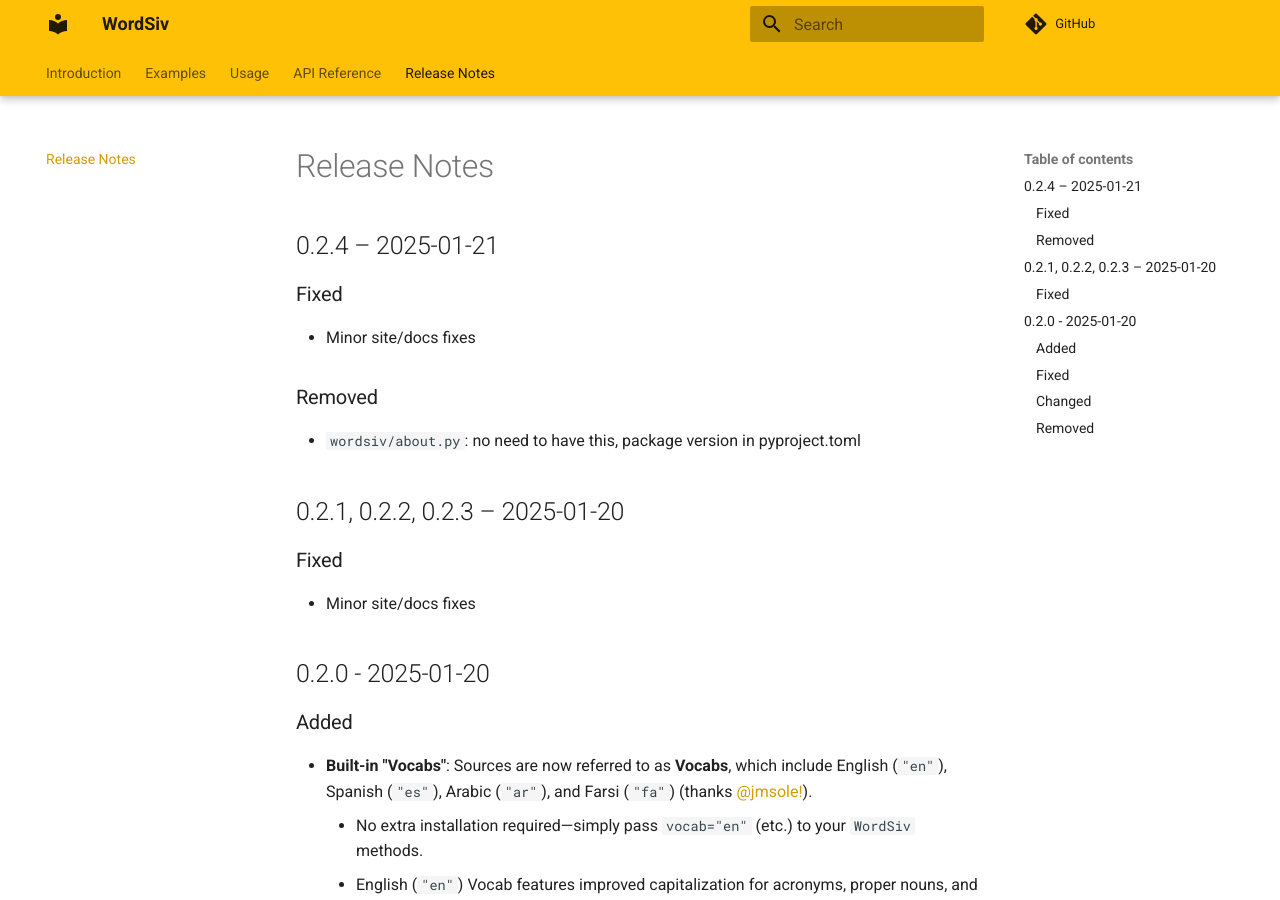
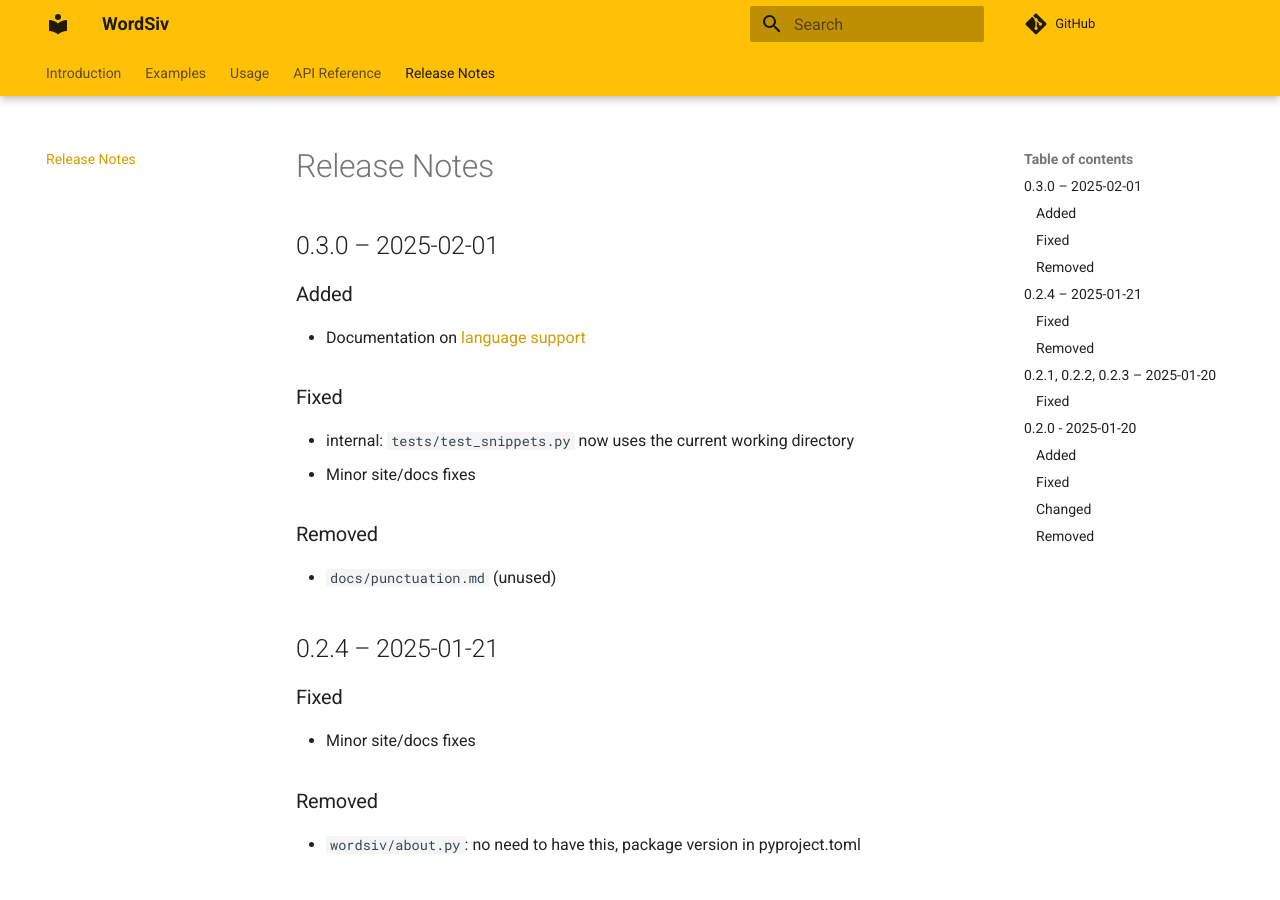
Before and after one commit to tallpauley/wordsiv, an MkDocs documentation site: the page built from docs/release-notes.md, in a window 1280 px wide and 900 px high. Built offline with MkDocs 1.6.1 and Material for MkDocs 9.7.7, drawn with Linux system fonts in a browser that asks for light colours; comment, search, counter and statistics services are not loaded.

Commit message:
bump version

```diff
--- a/docs/release-notes.md
+++ b/docs/release-notes.md
@@ -1,3 +1,18 @@
+## 0.3.0 – 2025-02-01
+
+### Added
+
+- Documentation on [language support](usage/language-support.md)
+
+### Fixed
+
+- internal: `tests/test_snippets.py` now uses the current working directory
+- Minor site/docs fixes
+
+### Removed
+
+- `docs/punctuation.md` (unused)
+
 ## 0.2.4 – 2025-01-21
 
 ### Fixed
--- a/pyproject.toml
+++ b/pyproject.toml
@@ -1,6 +1,6 @@
 [tool.poetry]
 name = "wordsiv"
-version = "0.2.4"
+version = "0.2.5"
 description = "Generate text with a limited character set for font proofing"
 authors = ["Chris Pauley <cmpauley@gmail.com>"]
 license = "MIT"
```
